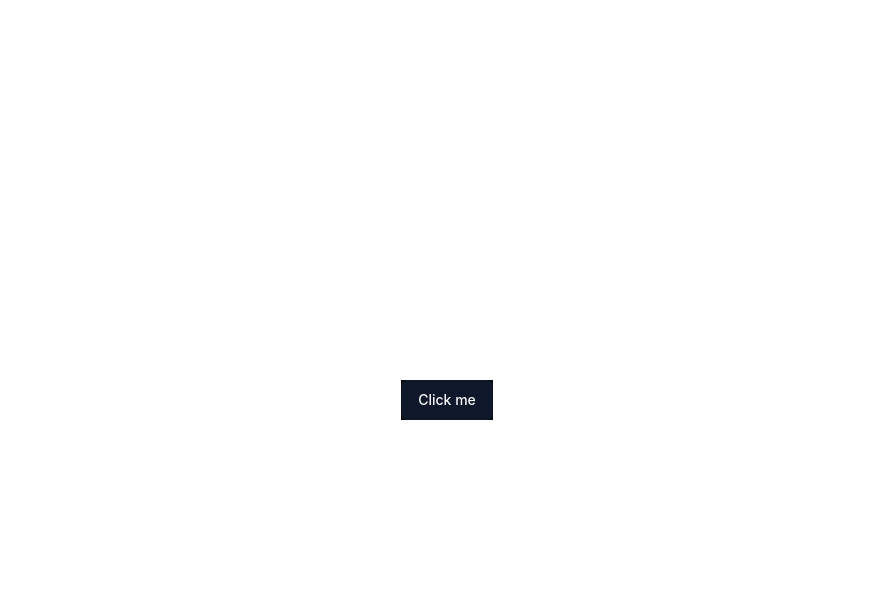
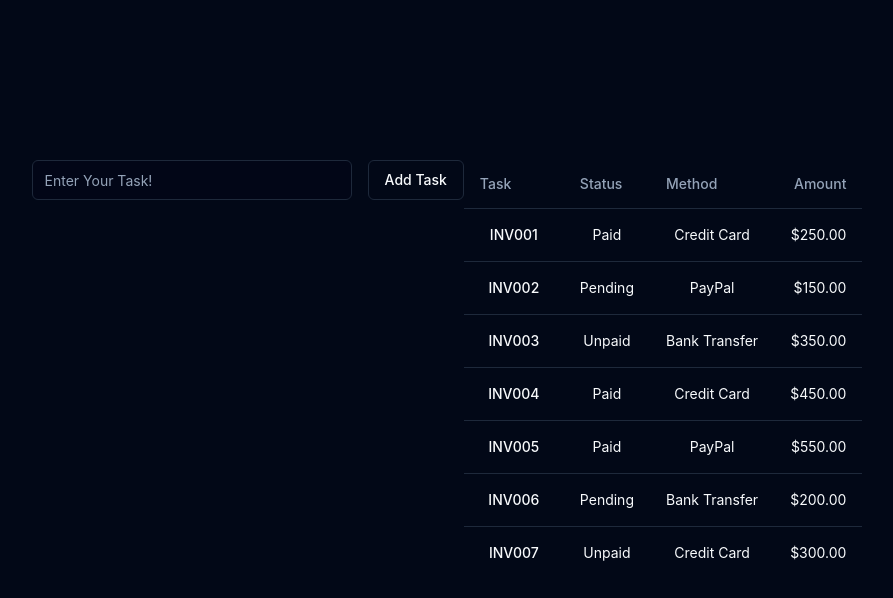
Before and after one commit to ashuaibi99/ayman-task-manager, a React (Vite) app in the folder task-manager/: page / in a window 1280 px wide. Shown: the top 598 px of the page, without its empty margins (193-1086 px from the left). Built offline with nearby package versions, Linux system fonts and the light colour scheme.

Commit message:
Added base table, fixed input and add task fields

```diff
--- a/task-manager/package.json
+++ b/task-manager/package.json
@@ -11,6 +11,7 @@
   },
   "dependencies": {
     "@radix-ui/react-slot": "^1.1.0",
+    "@tanstack/react-table": "^8.20.5",
     "class-variance-authority": "^0.7.0",
     "clsx": "^2.1.1",
     "lucide-react": "^0.453.0",
--- a/task-manager/src/App.tsx
+++ b/task-manager/src/App.tsx
@@ -1,11 +1,98 @@
 import './App.css'
+import { Input } from "@/components/ui/input"
 import { Button } from "@/components/ui/button"
+import { ThemeProvider } from "@/components/ui/theme-provider"
+import {
+  Table,
+  TableBody,
+  TableCaption,
+  TableCell,
+  TableFooter,
+  TableHead,
+  TableHeader,
+  TableRow,
+} from "@/components/ui/table"
+
+
+const invoices = [
+  {
+    invoice: "INV001",
+    paymentStatus: "Paid",
+    totalAmount: "$250.00",
+    paymentMethod: "Credit Card",
+  },
+  {
+    invoice: "INV002",
+    paymentStatus: "Pending",
+    totalAmount: "$150.00",
+    paymentMethod: "PayPal",
+  },
+  {
+    invoice: "INV003",
+    paymentStatus: "Unpaid",
+    totalAmount: "$350.00",
+    paymentMethod: "Bank Transfer",
+  },
+  {
+    invoice: "INV004",
+    paymentStatus: "Paid",
+    totalAmount: "$450.00",
+    paymentMethod: "Credit Card",
+  },
+  {
+    invoice: "INV005",
+    paymentStatus: "Paid",
+    totalAmount: "$550.00",
+    paymentMethod: "PayPal",
+  },
+  {
+    invoice: "INV006",
+    paymentStatus: "Pending",
+    totalAmount: "$200.00",
+    paymentMethod: "Bank Transfer",
+  },
+  {
+    invoice: "INV007",
+    paymentStatus: "Unpaid",
+    totalAmount: "$300.00",
+    paymentMethod: "Credit Card",
+  },
+]
 
 function App() {
   return (
-    <div className="bg-zinc-950 dark:bg-white" >
-      <Button>Click me</Button>
-    </div>
+    <ThemeProvider defaultTheme="dark">
+      <div className="flex h-screen mt-32">
+        <div className="bg-zinc dark w-80"  >
+          <Input type="text" placeholder="Enter Your Task!" />
+        </div>
+        <div className="bg-zinc dark flex ml-4 " >
+          <Button variant="outline"> Add Task </Button>
+        </div>
+        <div>
+          <Table>
+        <TableHeader>
+          <TableRow>
+            <TableHead className="w-[100px]">Task</TableHead>
+            <TableHead>Status</TableHead>
+            <TableHead>Method</TableHead>
+            <TableHead className="text-right">Amount</TableHead>
+          </TableRow>
+        </TableHeader>
+        <TableBody>
+          {invoices.map((invoice) => (
+            <TableRow key={invoice.invoice}>
+              <TableCell className="font-medium">{invoice.invoice}</TableCell>
+              <TableCell>{invoice.paymentStatus}</TableCell>
+              <TableCell>{invoice.paymentMethod}</TableCell>
+              <TableCell className="text-right">{invoice.totalAmount}</TableCell>
+            </TableRow>
+          ))}
+        </TableBody>
+      </Table>
+      </div>
+      </div>
+    </ThemeProvider>
   )
 }
 
--- /dev/null
+++ b/task-manager/src/components/ui/input.tsx
@@ -0,0 +1,25 @@
+import * as React from "react"
+
+import { cn } from "@/lib/utils"
+
+export interface InputProps
+  extends React.InputHTMLAttributes<HTMLInputElement> {}
+
+const Input = React.forwardRef<HTMLInputElement, InputProps>(
+  ({ className, type, ...props }, ref) => {
+    return (
+      <input
+        type={type}
+        className={cn(
+          "flex h-10 w-full rounded-md border border-slate-200 bg-white px-3 py-2 text-sm ring-offset-white file:border-0 file:bg-transparent file:text-sm file:font-medium file:text-slate-950 placeholder:text-slate-500 focus-visible:outline-none focus-visible:ring-2 focus-visible:ring-slate-950 focus-visible:ring-offset-2 disabled:cursor-not-allowed disabled:opacity-50 dark:border-slate-800 dark:bg-slate-950 dark:ring-offset-slate-950 dark:file:text-slate-50 dark:placeholder:text-slate-400 dark:focus-visible:ring-slate-300",
+          className
+        )}
+        ref={ref}
+        {...props}
+      />
+    )
+  }
+)
+Input.displayName = "Input"
+
+export { Input }
--- /dev/null
+++ b/task-manager/src/components/ui/table.tsx
@@ -0,0 +1,117 @@
+import * as React from "react"
+
+import { cn } from "@/lib/utils"
+
+const Table = React.forwardRef<
+  HTMLTableElement,
+  React.HTMLAttributes<HTMLTableElement>
+>(({ className, ...props }, ref) => (
+  <div className="relative w-full overflow-auto">
+    <table
+      ref={ref}
+      className={cn("w-full caption-bottom text-sm", className)}
+      {...props}
+    />
+  </div>
+))
+Table.displayName = "Table"
+
+const TableHeader = React.forwardRef<
+  HTMLTableSectionElement,
+  React.HTMLAttributes<HTMLTableSectionElement>
+>(({ className, ...props }, ref) => (
+  <thead ref={ref} className={cn("[&_tr]:border-b", className)} {...props} />
+))
+TableHeader.displayName = "TableHeader"
+
+const TableBody = React.forwardRef<
+  HTMLTableSectionElement,
+  React.HTMLAttributes<HTMLTableSectionElement>
+>(({ className, ...props }, ref) => (
+  <tbody
+    ref={ref}
+    className={cn("[&_tr:last-child]:border-0", className)}
+    {...props}
+  />
+))
+TableBody.displayName = "TableBody"
+
+const TableFooter = React.forwardRef<
+  HTMLTableSectionElement,
+  React.HTMLAttributes<HTMLTableSectionElement>
+>(({ className, ...props }, ref) => (
+  <tfoot
+    ref={ref}
+    className={cn(
+      "border-t bg-slate-100/50 font-medium [&>tr]:last:border-b-0 dark:bg-slate-800/50",
+      className
+    )}
+    {...props}
+  />
+))
+TableFooter.displayName = "TableFooter"
+
+const TableRow = React.forwardRef<
+  HTMLTableRowElement,
+  React.HTMLAttributes<HTMLTableRowElement>
+>(({ className, ...props }, ref) => (
+  <tr
+    ref={ref}
+    className={cn(
+      "border-b transition-colors hover:bg-slate-100/50 data-[state=selected]:bg-slate-100 dark:hover:bg-slate-800/50 dark:data-[state=selected]:bg-slate-800",
+      className
+    )}
+    {...props}
+  />
+))
+TableRow.displayName = "TableRow"
+
+const TableHead = React.forwardRef<
+  HTMLTableCellElement,
+  React.ThHTMLAttributes<HTMLTableCellElement>
+>(({ className, ...props }, ref) => (
+  <th
+    ref={ref}
+    className={cn(
+      "h-12 px-4 text-left align-middle font-medium text-slate-500 [&:has([role=checkbox])]:pr-0 dark:text-slate-400",
+      className
+    )}
+    {...props}
+  />
+))
+TableHead.displayName = "TableHead"
+
+const TableCell = React.forwardRef<
+  HTMLTableCellElement,
+  React.TdHTMLAttributes<HTMLTableCellElement>
+>(({ className, ...props }, ref) => (
+  <td
+    ref={ref}
+    className={cn("p-4 align-middle [&:has([role=checkbox])]:pr-0", className)}
+    {...props}
+  />
+))
+TableCell.displayName = "TableCell"
+
+const TableCaption = React.forwardRef<
+  HTMLTableCaptionElement,
+  React.HTMLAttributes<HTMLTableCaptionElement>
+>(({ className, ...props }, ref) => (
+  <caption
+    ref={ref}
+    className={cn("mt-4 text-sm text-slate-500 dark:text-slate-400", className)}
+    {...props}
+  />
+))
+TableCaption.displayName = "TableCaption"
+
+export {
+  Table,
+  TableHeader,
+  TableBody,
+  TableFooter,
+  TableHead,
+  TableRow,
+  TableCell,
+  TableCaption,
+}
--- /dev/null
+++ b/task-manager/src/components/ui/theme-provider.tsx
@@ -0,0 +1,73 @@
+import { createContext, useContext, useEffect, useState } from "react"
+
+type Theme = "dark" | "light" | "system"
+
+type ThemeProviderProps = {
+  children: React.ReactNode
+  defaultTheme?: Theme
+  storageKey?: string
+}
+
+type ThemeProviderState = {
+  theme: Theme
+  setTheme: (theme: Theme) => void
+}
+
+const initialState: ThemeProviderState = {
+  theme: "system",
+  setTheme: () => null,
+}
+
+const ThemeProviderContext = createContext<ThemeProviderState>(initialState)
+
+export function ThemeProvider({
+  children,
+  defaultTheme = "system",
+  storageKey = "vite-ui-theme",
+  ...props
+}: ThemeProviderProps) {
+  const [theme, setTheme] = useState<Theme>(
+    () => (localStorage.getItem(storageKey) as Theme) || defaultTheme
+  )
+
+  useEffect(() => {
+    const root = window.document.documentElement
+
+    root.classList.remove("light", "dark")
+
+    if (theme === "system") {
+      const systemTheme = window.matchMedia("(prefers-color-scheme: dark)")
+        .matches
+        ? "dark"
+        : "light"
+
+      root.classList.add(systemTheme)
+      return
+    }
+
+    root.classList.add(theme)
+  }, [theme])
+
+  const value = {
+    theme,
+    setTheme: (theme: Theme) => {
+      localStorage.setItem(storageKey, theme)
+      setTheme(theme)
+    },
+  }
+
+  return (
+    <ThemeProviderContext.Provider {...props} value={value}>
+      {children}
+    </ThemeProviderContext.Provider>
+  )
+}
+
+export const useTheme = () => {
+  const context = useContext(ThemeProviderContext)
+
+  if (context === undefined)
+    throw new Error("useTheme must be used within a ThemeProvider")
+
+  return context
+}
```
Also changed, not shown: 1 other file (tests, documents, lock files or other folders).
